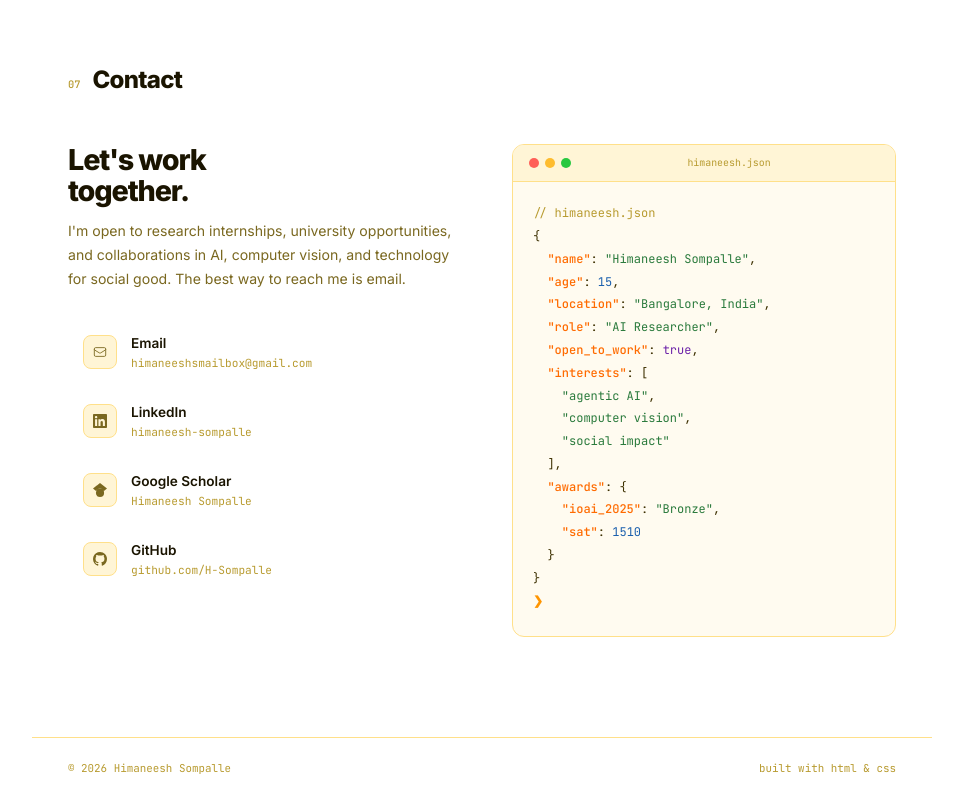
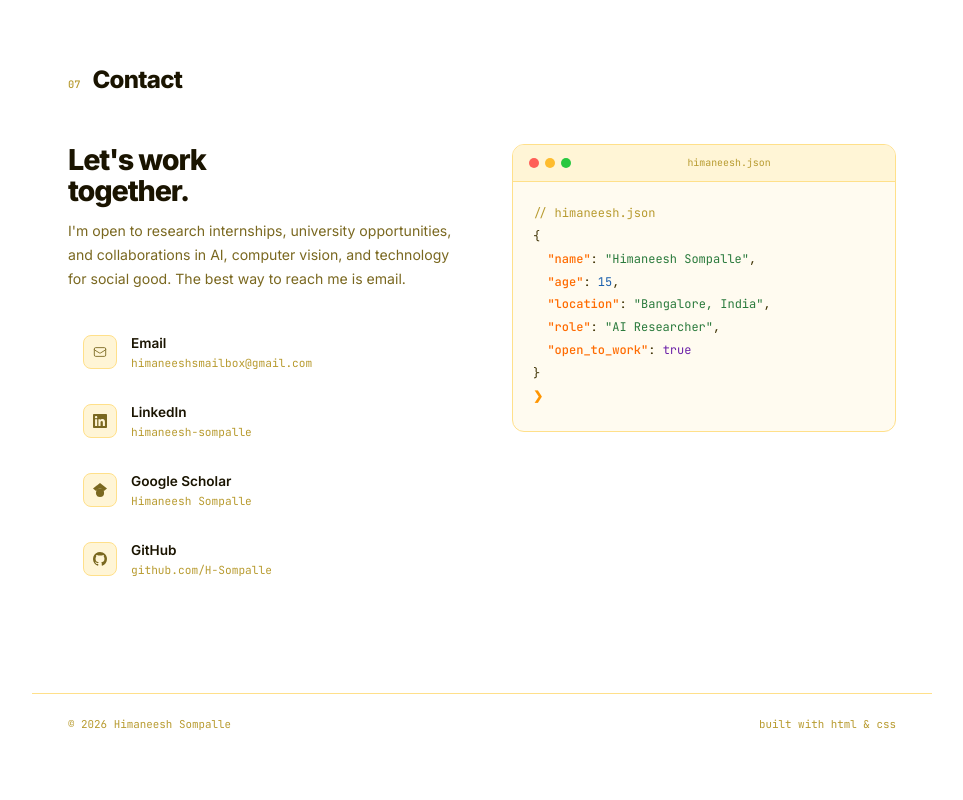
Before and after one commit to H-Sompalle/portfolio, a plain HTML site: page index.html in a window 1280 px wide. Shown: the part 4807-5607 px from the top of the page, without its empty margins (158-1121 px from the left). After the commit the page ends 5562 px from the top, so only its background shows below. Drawn offline with Linux system fonts and the light colour scheme.

Commit message:
Update index.html

```diff
--- a/index.html
+++ b/index.html
@@ -1264,16 +1264,7 @@ footer {
 &nbsp;&nbsp;<span class="t-key">"age"</span>: <span class="t-num">15</span>,<br>
 &nbsp;&nbsp;<span class="t-key">"location"</span>: <span class="t-str">"Bangalore, India"</span>,<br>
 &nbsp;&nbsp;<span class="t-key">"role"</span>: <span class="t-str">"AI Researcher"</span>,<br>
-&nbsp;&nbsp;<span class="t-key">"open_to_work"</span>: <span class="t-bool">true</span>,<br>
-&nbsp;&nbsp;<span class="t-key">"interests"</span>: [<br>
-&nbsp;&nbsp;&nbsp;&nbsp;<span class="t-str">"agentic AI"</span>,<br>
-&nbsp;&nbsp;&nbsp;&nbsp;<span class="t-str">"computer vision"</span>,<br>
-&nbsp;&nbsp;&nbsp;&nbsp;<span class="t-str">"social impact"</span><br>
-&nbsp;&nbsp;],<br>
-&nbsp;&nbsp;<span class="t-key">"awards"</span>: {<br>
-&nbsp;&nbsp;&nbsp;&nbsp;<span class="t-key">"ioai_2025"</span>: <span class="t-str">"Bronze"</span>,<br>
-&nbsp;&nbsp;&nbsp;&nbsp;<span class="t-key">"sat"</span>: <span class="t-num">1510</span><br>
-&nbsp;&nbsp;}<br>
+&nbsp;&nbsp;<span class="t-key">"open_to_work"</span>: <span class="t-bool">true</span><br>
 }<br>
 <span class="t-prompt">❯</span> <span class="t-cursor"></span>
         </div>
```
